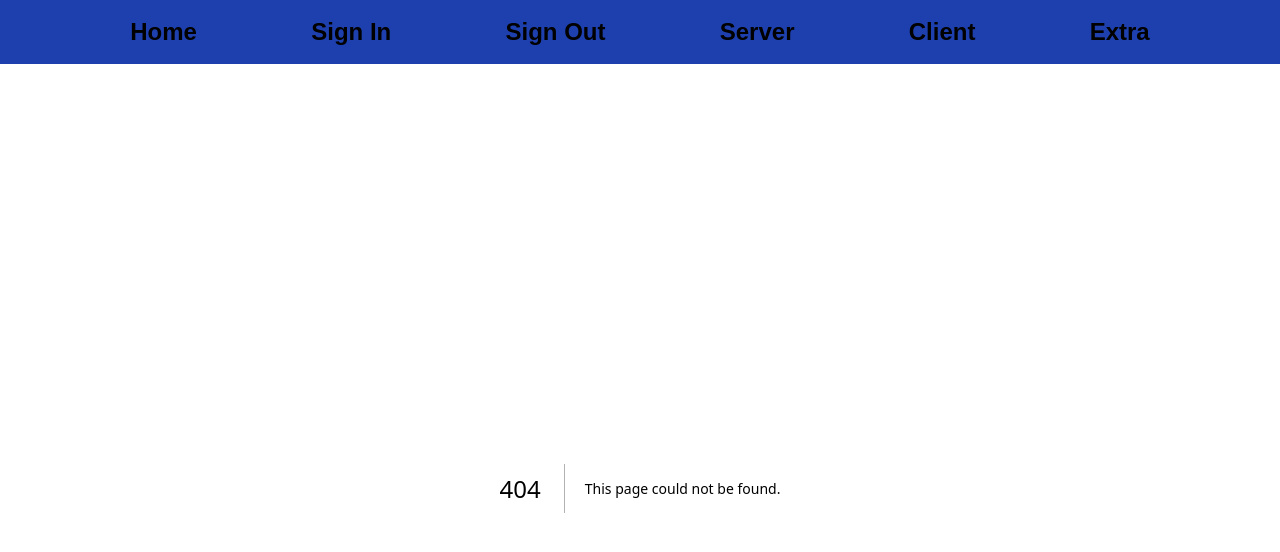
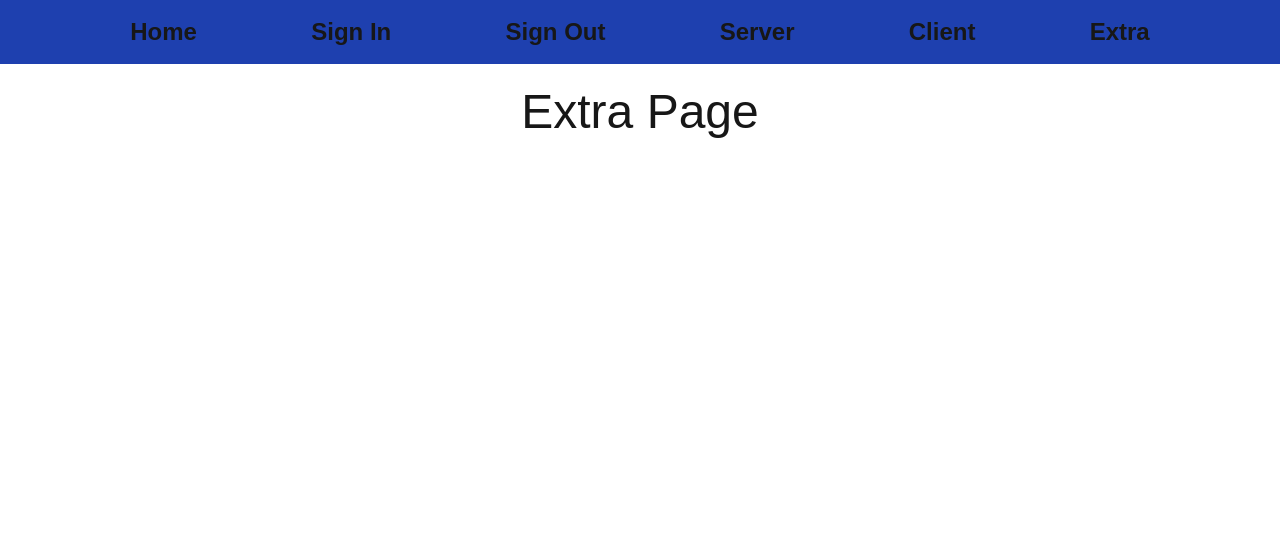
Before and after one commit to NourAlSalhi/Next-Auth, a Next.js app: page /extra in a window 1280 px wide. Before the commit this address had no page. Shown: the top 552 px of the page. Built offline with nearby package versions, Linux system fonts and the light colour scheme.

Commit message:
add exra page

```diff
--- /dev/null
+++ b/app/extra/page.tsx
@@ -0,0 +1,9 @@
+import React from 'react'
+
+const ExtraPage = () => {
+  return (
+    <div className='text-5xl'>Extra Page</div>
+  )
+}
+
+export default ExtraPage
--- a/app/globals.css
+++ b/app/globals.css
@@ -16,7 +16,7 @@
 
 body {
   color: var(--foreground);
-  /* background: var(--background); */
+  background: var(--background);
   font-family: Arial, Helvetica, sans-serif;
 }
 
```
